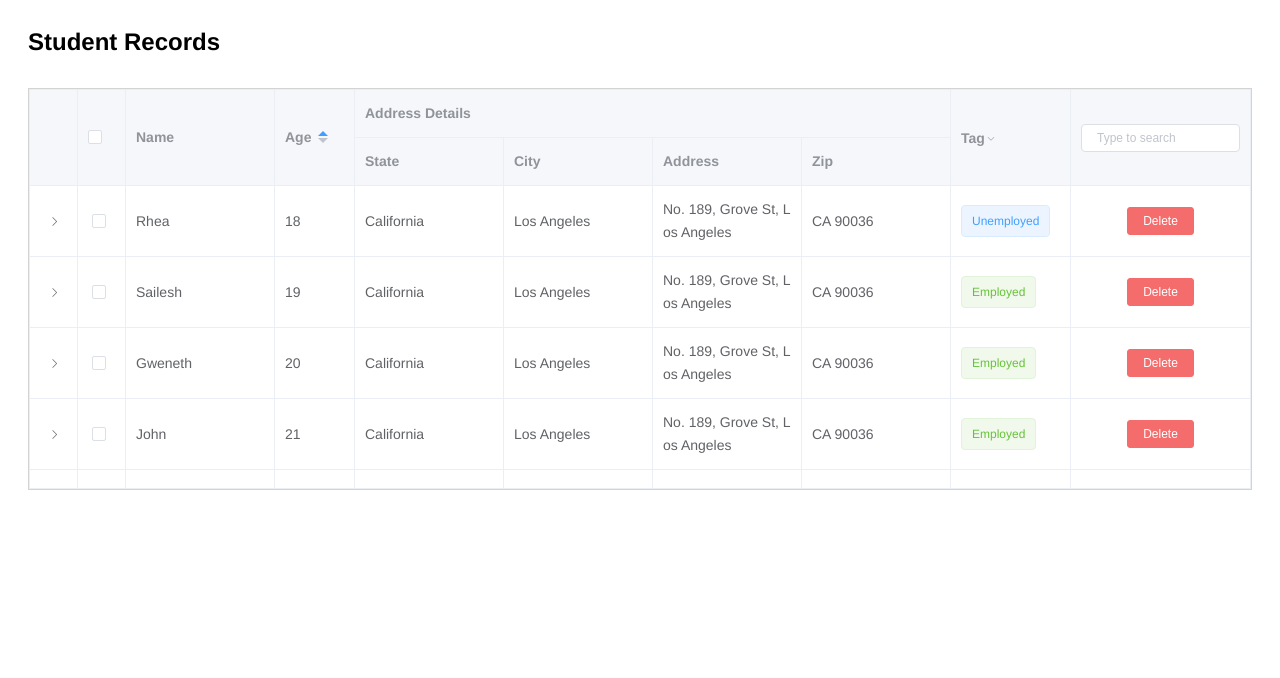
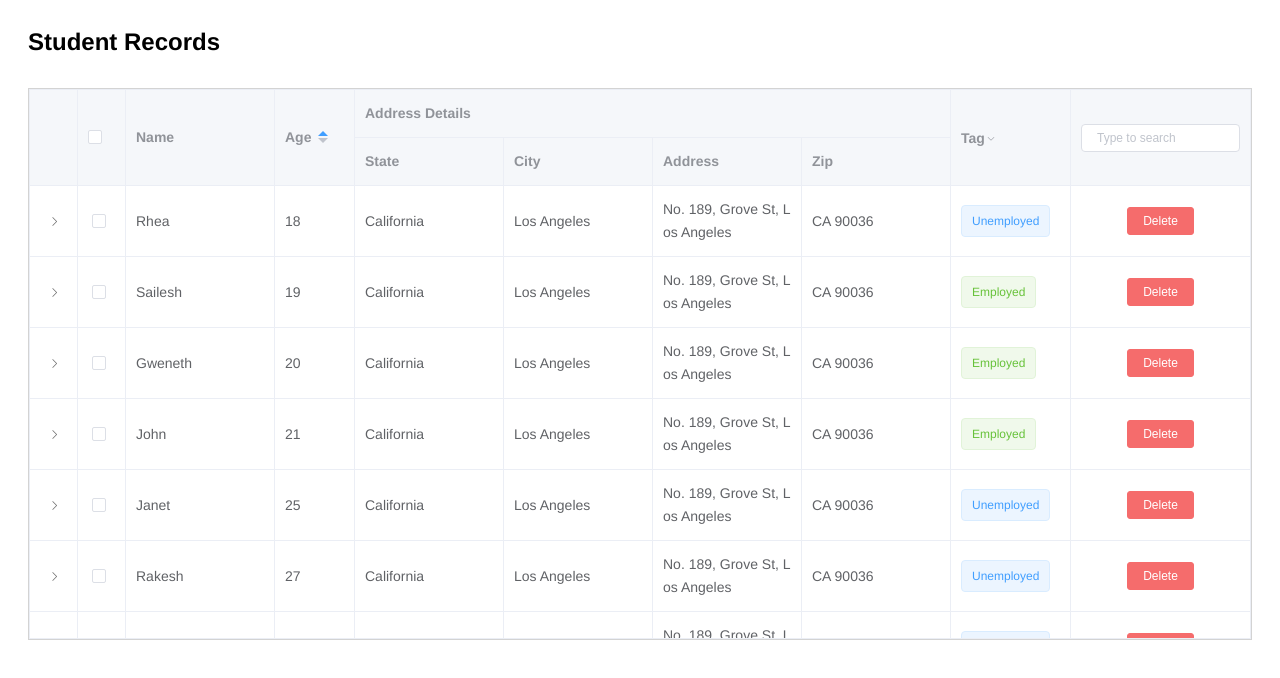
Before and after one commit to amansharma007/element-datatable-example, a Vue app: page / in a window 1280 px wide. Shown: the top 678 px of the page. Built offline with nearby package versions, Linux system fonts and the light colour scheme.

Commit message:
Change height of table to 550px

```diff
--- a/src/components/StudentRecords.vue
+++ b/src/components/StudentRecords.vue
@@ -6,7 +6,7 @@
           :data="getSearchedStudents"
           :default-sort="{prop: 'age', order: 'ascending'}"
           @selection-change="handleSelectionChange"
-          height="400"
+          height="550"
         >
           <el-table-column type="expand">
             <template slot-scope="props">
```
